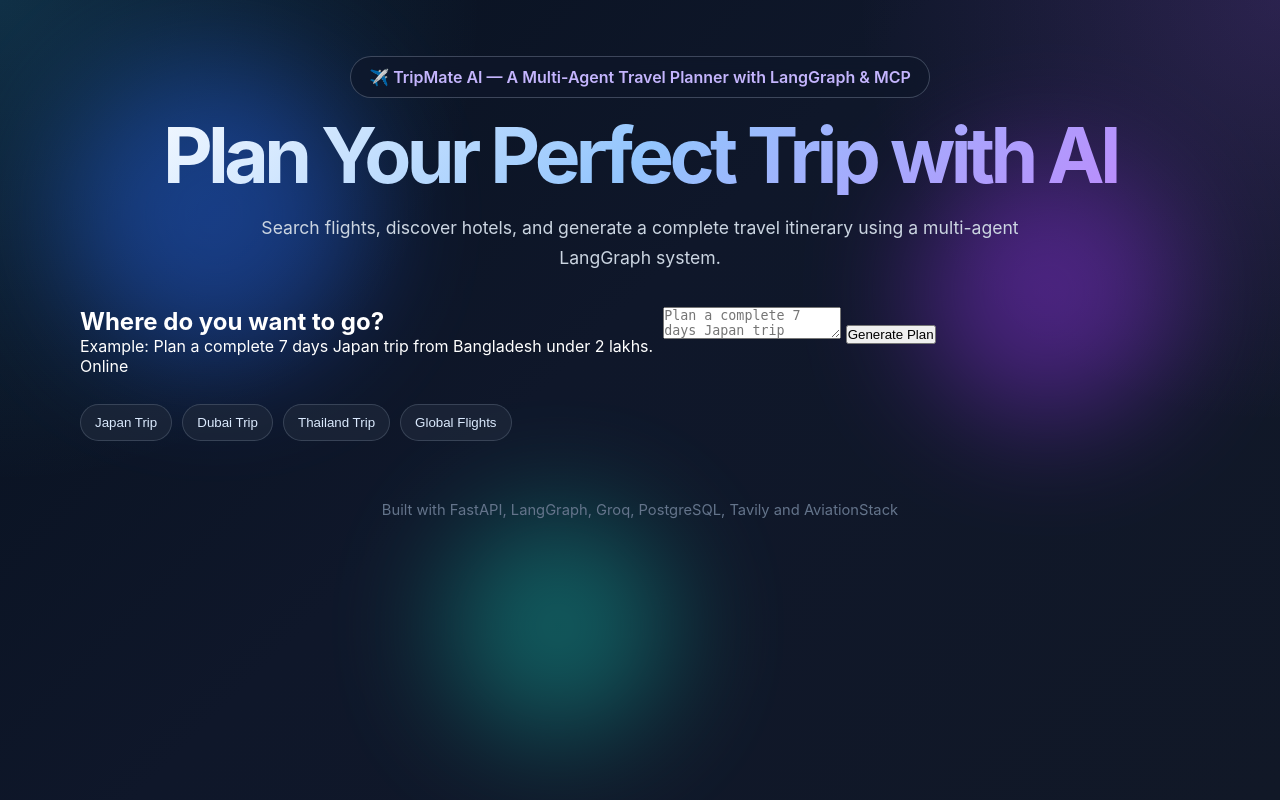
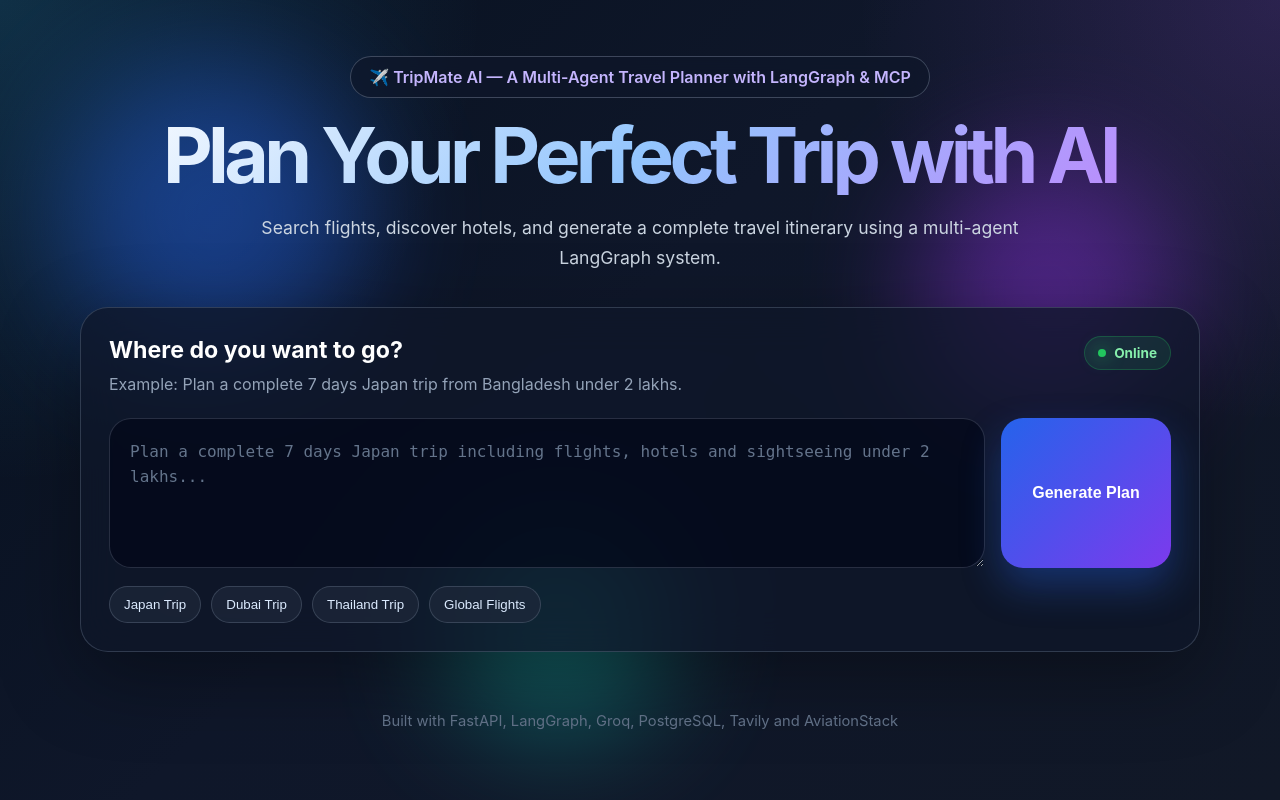
Before and after one commit to umang9369/mcp-work, a Python web app: template frontend/templates/index.html in a window 1280 px wide. Run offline with Jinja, Linux system fonts and the light colour scheme; the template is opened without the code that fills it, so the values that code supplies are empty; some libraries are stand-ins or nearby versions.

Commit message:
feat: add stylesheet for frontend UI layout and styling

```diff
--- a/frontend/static/style.css
+++ b/frontend/static/style.css
@@ -97,6 +97,116 @@ body {
 }
 
 .planner-card,
+.result-section {
+    background: rgba(15, 23, 42, 0.76);
+    border: 1px solid rgba(148, 163, 184, 0.26);
+    box-shadow: 0 24px 80px rgba(0, 0, 0, 0.35);
+    backdrop-filter: blur(20px);
+    border-radius: 28px;
+}
+
+.planner-card {
+    padding: 28px;
+}
+
+.card-header,
+.result-header {
+    display: flex;
+    align-items: flex-start;
+    justify-content: space-between;
+    gap: 18px;
+    margin-bottom: 22px;
+}
+
+.card-header h2,
+.result-header h2 {
+    font-size: 1.45rem;
+    margin-bottom: 8px;
+}
+
+.card-header p,
+.result-header p {
+    color: #94a3b8;
+    line-height: 1.5;
+}
+
+.status-pill {
+    display: flex;
+    align-items: center;
+    gap: 8px;
+    background: rgba(34, 197, 94, 0.12);
+    color: #86efac;
+    border: 1px solid rgba(34, 197, 94, 0.25);
+    padding: 8px 13px;
+    border-radius: 999px;
+    font-weight: 700;
+    font-size: 0.85rem;
+    white-space: nowrap;
+}
+
+.status-dot {
+    width: 8px;
+    height: 8px;
+    border-radius: 50%;
+    background: #22c55e;
+    box-shadow: 0 0 18px #22c55e;
+}
+
+.input-area {
+    display: grid;
+    grid-template-columns: 1fr auto;
+    gap: 16px;
+    align-items: stretch;
+}
+
+textarea {
+    width: 100%;
+    min-height: 150px;
+    resize: vertical;
+    border: 1px solid rgba(148, 163, 184, 0.24);
+    border-radius: 22px;
+    background: rgba(2, 6, 23, 0.64);
+    color: #ffffff;
+    padding: 20px;
+    font-size: 1rem;
+    line-height: 1.6;
+    outline: none;
+    transition: 0.25s ease;
+}
+
+textarea:focus {
+    border-color: rgba(96, 165, 250, 0.85);
+    box-shadow: 0 0 0 4px rgba(59, 130, 246, 0.18);
+}
+
+textarea::placeholder {
+    color: #64748b;
+}
+
+#sendBtn {
+    min-width: 170px;
+    border: none;
+    border-radius: 22px;
+    padding: 0 24px;
+    background: linear-gradient(135deg, #2563eb, #7c3aed);
+    color: #ffffff;
+    font-weight: 800;
+    font-size: 1rem;
+    cursor: pointer;
+    box-shadow: 0 18px 38px rgba(37, 99, 235, 0.35);
+    transition: 0.25s ease;
+}
+
+#sendBtn:hover {
+    transform: translateY(-2px);
+    box-shadow: 0 22px 50px rgba(124, 58, 237, 0.4);
+}
+
+#sendBtn:disabled {
+    opacity: 0.6;
+    cursor: not-allowed;
+    transform: none;
+}
 
 .quick-prompts {
     display: flex;
```
